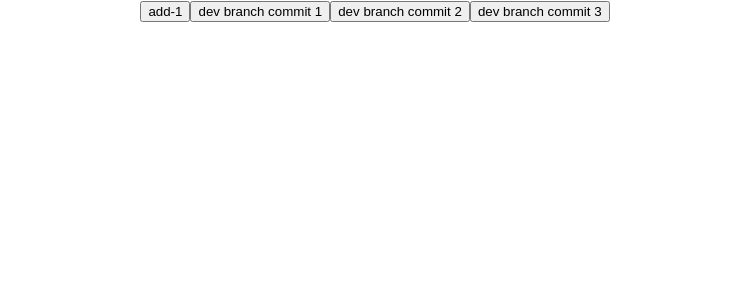
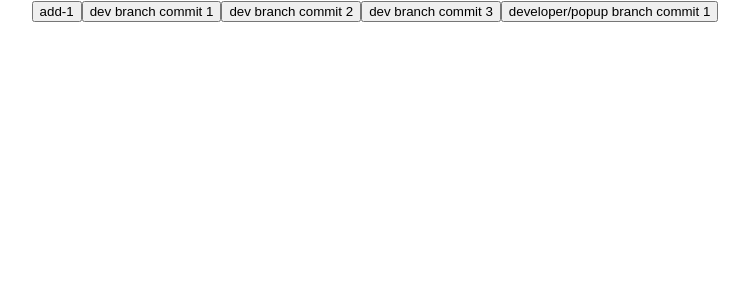
Before and after one commit to Srh-Yakovenko-ua/git-training, a React (Create React App) app: page / in a window 1280 px wide. Shown: the top 300 px of the page, without its empty margins (265-1014 px from the left). Built offline with nearby package versions, Linux system fonts and the light colour scheme.

Commit message:
developer/popup branch commit 1

```diff
--- a/src/App.tsx
+++ b/src/App.tsx
@@ -10,6 +10,7 @@ function App() {
             <button>dev branch commit 1</button>
             <button>dev branch commit 2</button>
             <button>dev branch commit 3</button>
+            <button>developer/popup branch commit 1</button>
         </div>
     );
 }
```
